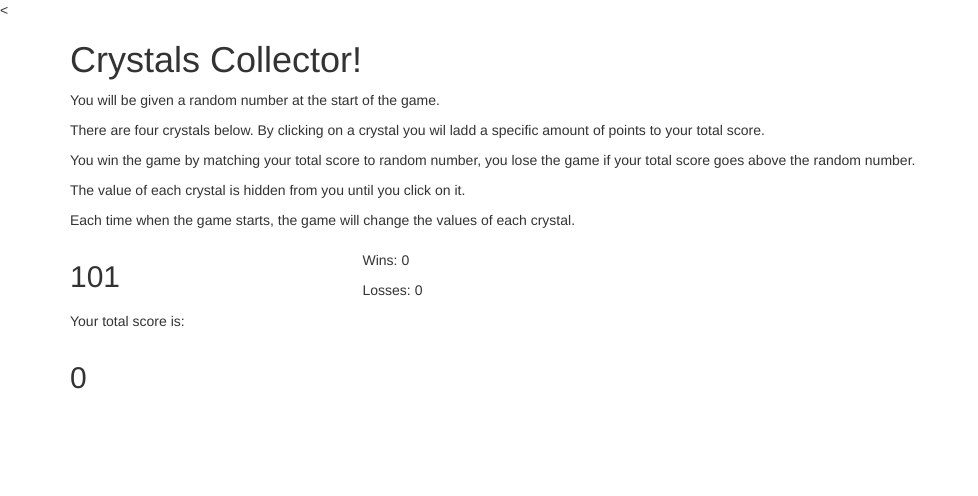
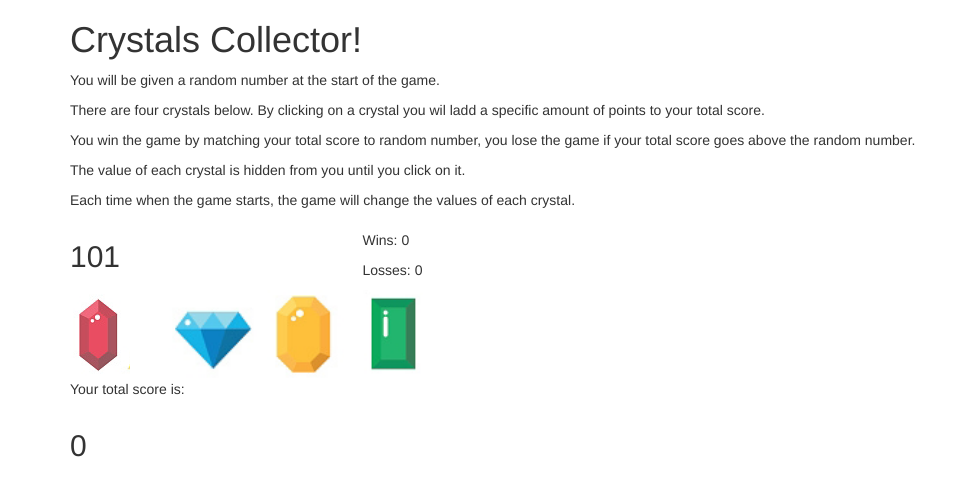
Before and after one commit to kantradiction/week-4-game, a plain HTML site: page index.html in a window 1280 px wide. Shown: the whole page, without its empty margins (0-978 px from the left). Drawn offline with nearby package versions, Linux system fonts and the light colour scheme.

Commit message:
removed inline css and javascript. Custom tweaks to html.

```diff
--- a/index.html
+++ b/index.html
@@ -1,5 +1,5 @@
 <!DOCTYPE html>
-<<html lang="en-us">
+<html lang="en-us">
 	<head>
 		<meta charset="UTF-8">
 		<title>Crystal Guesser Game</title>
@@ -29,10 +29,18 @@
 					<p>Wins: <span id="wins"></span></p>
 					<p>Losses: <span id="losses"></span></p>
 				</div>
-				<div class="col-md-3" id="crystalContainer1"></div>
-				<div class="col-md-3" id="crystalContainer1"></div>
-				<div class="col-md-3" id="crystalContainer1"></div>
-				<div class="col-md-3" id="crystalContainer1"></div>
+				<div class="col-md-1 crystalImageContainer" id="redCrystalContainer">
+					<img src="assets/images/red.png" alt="redCyrstal">
+				</div>
+				<div class="col-md-1 crystalImageContainer" id="blueCrystalContainer">
+					<img src="assets/images/blue.png" alt="redCyrstal">
+				</div>
+				<div class="col-md-1 crystalImageContainer" id="yellowCrystalContainer">
+					<img src="assets/images/yellow.png" alt="redCyrstal">
+				</div>
+				<div class="col-md-1 crystalImageContainer" id="greenCrystalContainer">
+					<img src="assets/images/green.png" alt="redCyrstal">
+				</div>
 				<div class="col-md-12" id="scoreHeaderContainer">
 					<p>Your total score is:</p>
 				</div>
@@ -41,16 +49,5 @@
 				</div>
 			</div>
 		</div>
-
-
-
-
-
-
-
-
-		<script type="text/javascript">
-
-		</script>
 	</body>
 </html>
```
